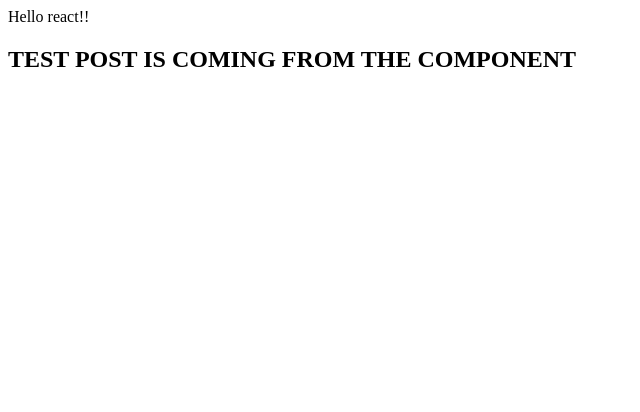
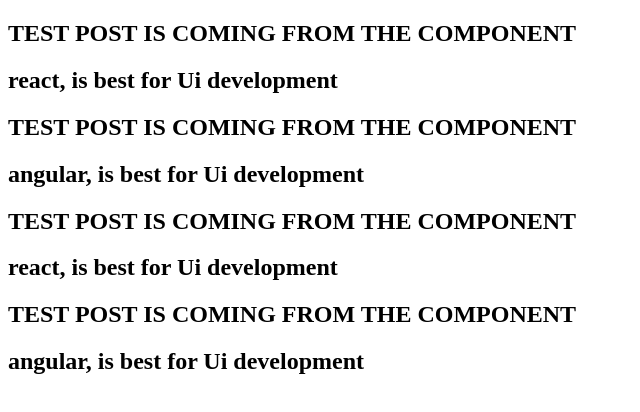
Before and after one commit to sagarpatil30/reactApplication, a React (Vite) app: page / in a window 1280 px wide. Shown: the top 412 px of the page, without its empty margins (0-640 px from the left). Built offline with nearby package versions, Linux system fonts and the light colour scheme.

Commit message:
resuing components

```diff
--- a/src/App.jsx
+++ b/src/App.jsx
@@ -3,10 +3,10 @@
 function App() {
   return (
     <>
-    Hello react!!
-    <div>
       <Posts/>
-    </div>
+      <Posts/>
+      <Posts/>
+      <Posts/>
     </>
   )
 }
--- a/src/components/posts.jsx
+++ b/src/components/posts.jsx
@@ -1,10 +1,16 @@
 import React from 'react'
 
+
 function Posts() {
+  const techStack =['angular','react']
+  const chosenStack = Math.random() > 0.5 ? techStack[0] : techStack[1]
   return (
     <>
     <h2>
     TEST POST IS COMING FROM THE COMPONENT
+    </h2>
+    <h2>
+    {chosenStack}, is best for Ui development
     </h2>
     </>
   )
```
